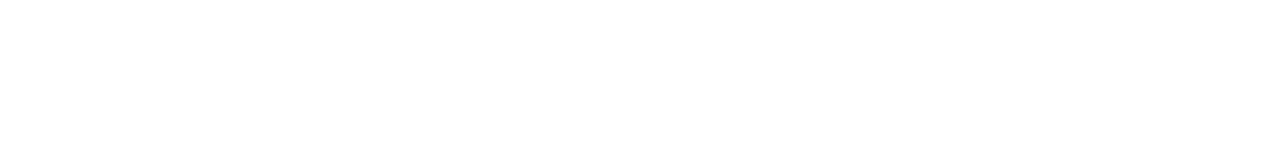
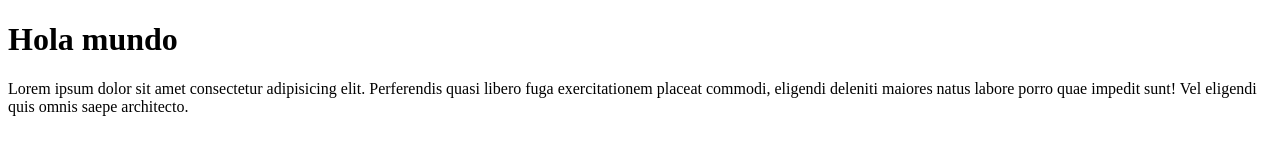
Before and after one commit to alvaroooom/prueba_git, a plain HTML site: page index.html in a window 1280 px wide. Drawn offline with Linux system fonts and the light colour scheme.

Commit message:
Hola Mundo

```diff
--- a/index.html
+++ b/index.html
@@ -6,6 +6,7 @@
     <title>Base</title>
 </head>
 <body>
-
+    <h1>Hola mundo</h1>
+        <p>Lorem ipsum dolor sit amet consectetur adipisicing elit. Perferendis quasi libero fuga exercitationem placeat commodi, eligendi deleniti maiores natus labore porro quae impedit sunt! Vel eligendi quis omnis saepe architecto.</p>
 </body>
 </html>
```
